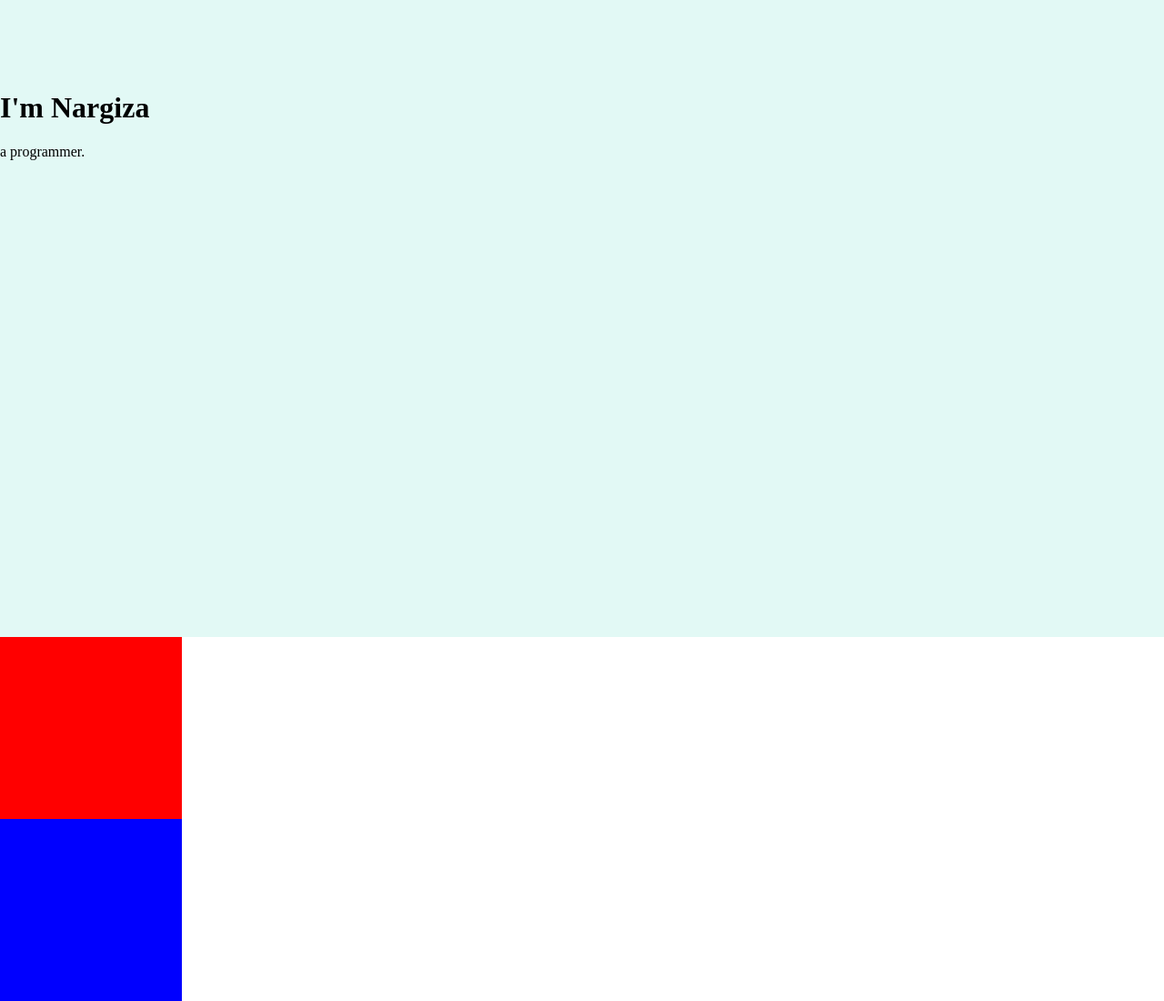
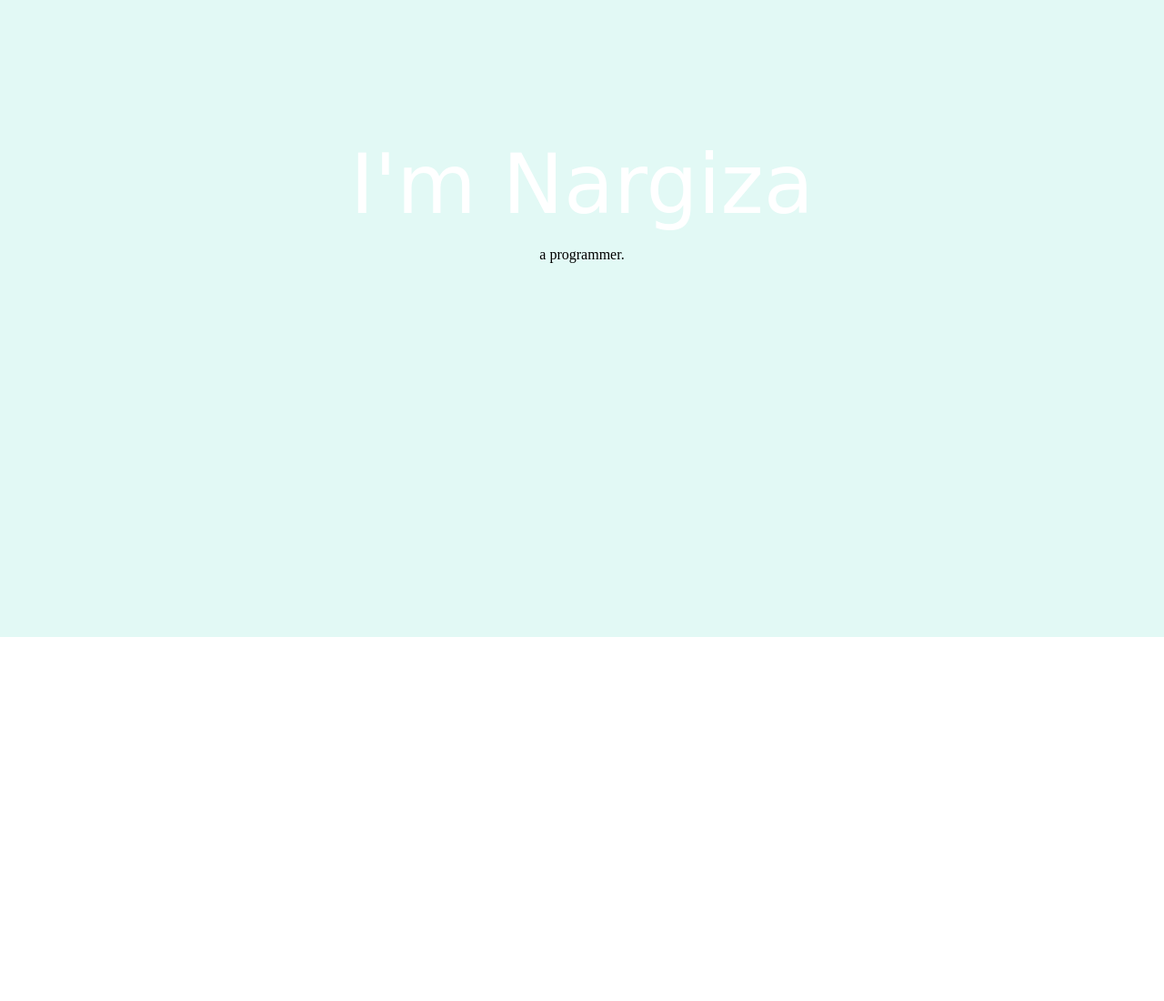
Before and after one commit to Lebedok/My_Site, a plain HTML site: page index.html in a window 1280 px wide. Shown: the whole page at 91% size. After the commit the page ends 800 px from the top, so only its background shows below. Drawn offline with Linux system fonts and the light colour scheme; files that its build step writes are made by us from their sources.

Commit message:
Update styles.css

```diff
--- a/styles.css
+++ b/styles.css
@@ -1,11 +1,29 @@
 
 body {
   margin: 0;
+  text-align: center;
+  font-family: 'Merriweather', serif;
 }
 
 h1 {
   margin-top: 0;
+  font-family: 'Sacramento', cursive;
+  font-size: 90px;
+  margin: 50px auto 0 auto;
+  color: white;
+  font-weight: normal;}
+
+h2 {
+  font-family: 'Montserrat', sans-serif;
+  color: white;
+  font-size: 40px;
 }
+
+h3 {
+  font-family: 'Montserrat', sans-serif;
+  color: white;
+}
+
 
 .top-container {
   background-color:#E2F9F5;
@@ -15,13 +33,10 @@ h1 {
 }
 
 .middle-container {
-  background-color: red;
-  width: 200px;
-  height: 200px;
+  background-color: #c3aed6;
 }
 
+
 .bottom-container {
-  background-color: blue;
-  width: 200px;
-  height: 200px;
+  background-color: #efbbcf;
 }
```
